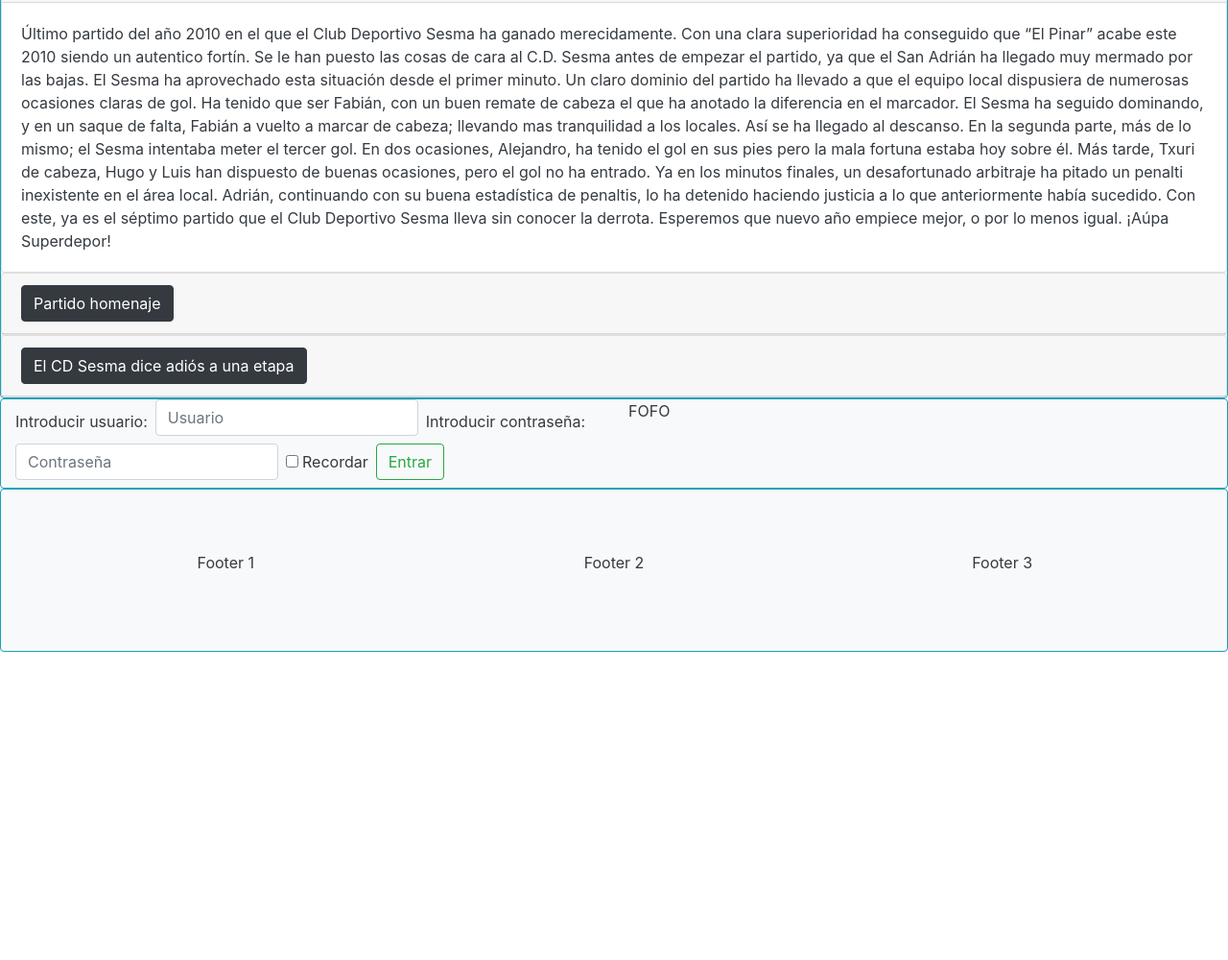
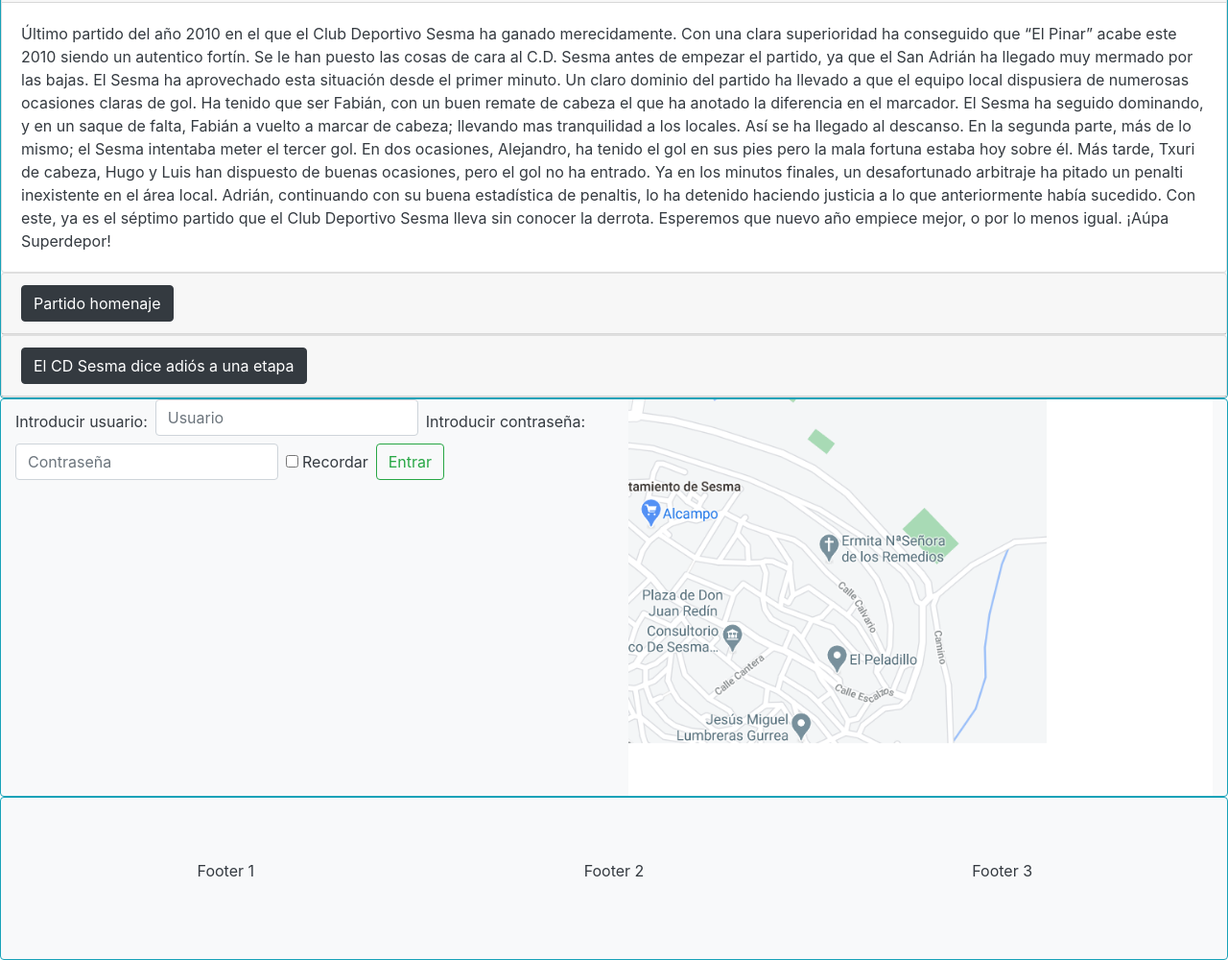
Before and after one commit to sesma24/DSM-Ejercicio-1-Bootstrap, a plain HTML site: page index.html in a window 1280 px wide. Shown: the part 1476-2476 px from the top of the page at 96% size. Before the commit the page ends 2155 px from the top, so only its background shows below. Drawn offline with nearby package versions, Linux system fonts and the light colour scheme.

Commit message:
Index completo sin poner bonito, admin sin empezar

```diff
--- a/index.html
+++ b/index.html
@@ -217,7 +217,7 @@
           </form>
         </div>
         <div class="col-12 col-md-6">
-          FOFO
+          <img class="d-block w-100" src="images/mapa.png" alt="Mapa campo de fútbol">
         </div>
 
       </div>
```
Also changed, not shown: images/mapa.png (added).
